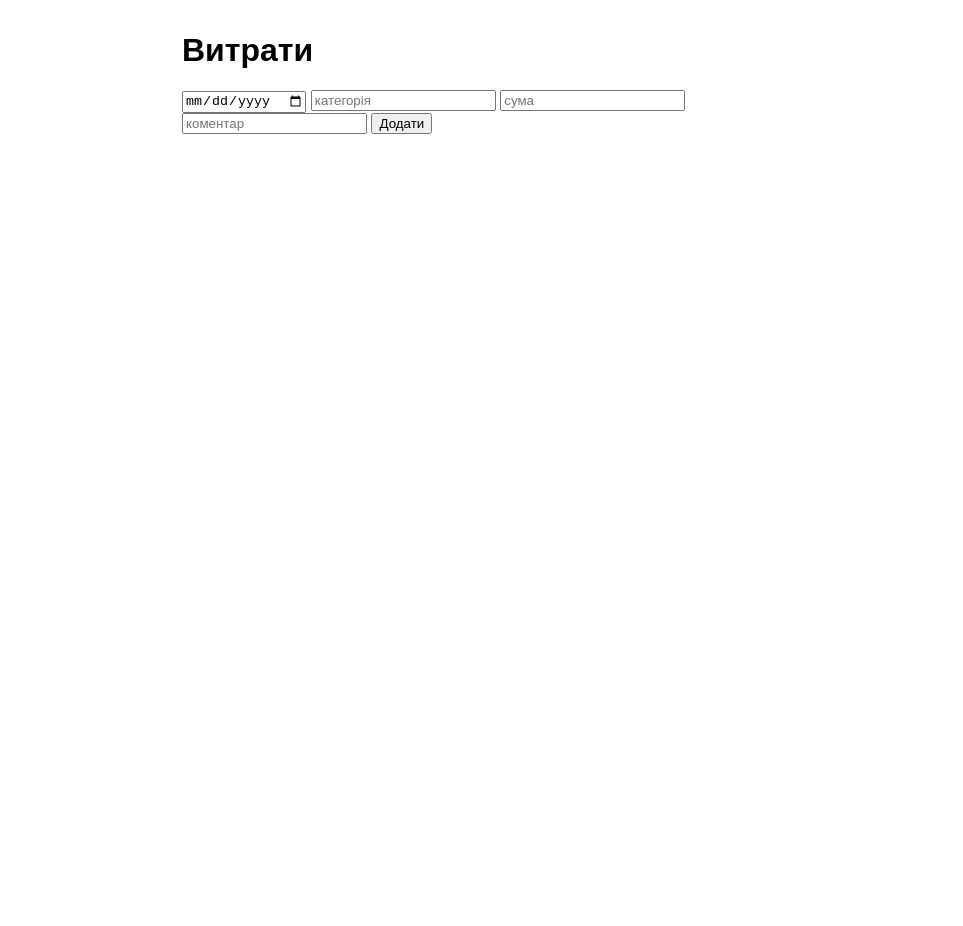
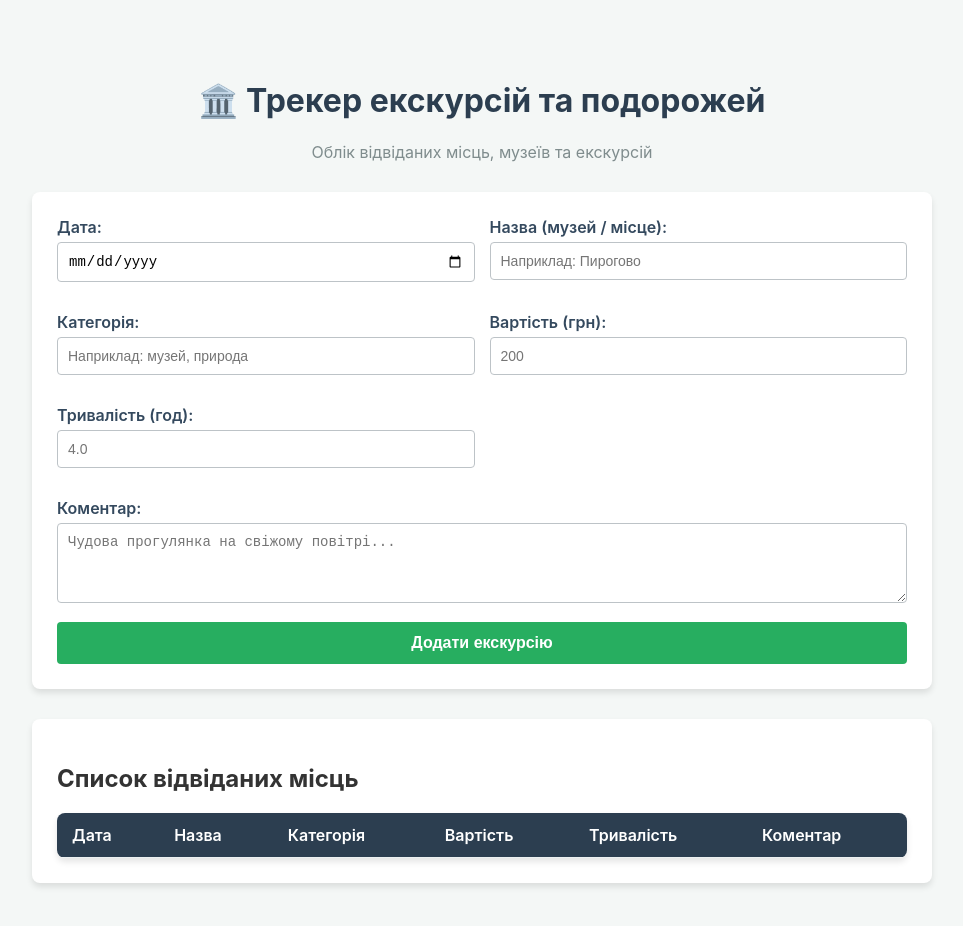
Before and after one commit to DariaAndrienkova/Lab6-13, a plain HTML site: page Myproject/frontend/index.html in a window 1280 px wide. Shown: the whole page, without its empty margins (158-1121 px from the left). Before the commit the page ends 800 px from the top, so only its background shows below. Drawn offline with Linux system fonts and the light colour scheme.

Commit message:
Update index.html

```diff
--- a/Myproject/frontend/index.html
+++ b/Myproject/frontend/index.html
@@ -1,61 +1,156 @@
 <!DOCTYPE html>
 <html lang="uk">
 <head>
-  <meta charset="utf-8">
-  <meta name="viewport" content="width=device-width, initial-scale=1">
-  <title>Витрати</title>
-  <style>
-    body { font-family: sans-serif; max-width: 600px; margin: 2rem auto; padding: 0 1rem; }
-    li { display: flex; justify-content: space-between; padding: .3rem 0; border-bottom: 1px solid #ddd; }
-  </style>
+    <meta charset="UTF-8">
+    <meta name="viewport" content="width=device-width, initial-scale=1.0">
+    <title>Трекер екскурсій та подорожей</title>
+    <style>
+        body {
+            font-family: -apple-system, BlinkMacSystemFont, "Segoe UI", Roboto, Helvetica, Arial, sans-serif;
+            background-color: #f4f7f6;
+            color: #333;
+            max-width: 900px;
+            margin: 40px auto;
+            padding: 20px;
+        }
+        h1 {
+            color: #2c3e50;
+            text-align: center;
+        }
+        .subtitle {
+            text-align: center;
+            color: #7f8c8d;
+            margin-bottom: 30px;
+        }
+        .card {
+            background: #fff;
+            padding: 25px;
+            border-radius: 8px;
+            box-shadow: 0 4px 6px rgba(0, 0, 0, 0.1);
+            margin-bottom: 30px;
+        }
+        .form-grid {
+            display: grid;
+            grid-template-columns: 1fr 1fr;
+            gap: 15px;
+        }
+        .form-group {
+            margin-bottom: 15px;
+        }
+        .form-group.full-width {
+            grid-column: span 2;
+        }
+        label {
+            display: block;
+            margin-bottom: 5px;
+            font-weight: 600;
+            color: #34495e;
+        }
+        input, textarea {
+            width: 100%;
+            padding: 10px;
+            border: 1px solid #bdc3c7;
+            border-radius: 4px;
+            box-sizing: border-box;
+            font-size: 14px;
+        }
+        textarea {
+            resize: vertical;
+            height: 80px;
+        }
+        button {
+            background-color: #27ae60;
+            color: white;
+            border: none;
+            padding: 12px 20px;
+            font-size: 16px;
+            border-radius: 4px;
+            cursor: pointer;
+            width: 100%;
+            font-weight: bold;
+            transition: background 0.2s;
+        }
+        button:hover {
+            background-color: #219653;
+        }
+        table {
+            width: 100%;
+            border-collapse: collapse;
+            background: #fff;
+            border-radius: 8px;
+            overflow: hidden;
+            box-shadow: 0 4px 6px rgba(0, 0, 0, 0.1);
+        }
+        th, td {
+            padding: 12px 15px;
+            text-align: left;
+            border-bottom: 1px solid #ecf0f1;
+        }
+        th {
+            background-color: #2c3e50;
+            color: white;
+            font-weight: 600;
+        }
+        tr:hover {
+            background-color: #f9f9f9;
+        }
+    </style>
 </head>
 <body>
-  <h1>Витрати</h1>
-  <form id="form">
-    <input id="date" type="date" required>
-    <input id="category" placeholder="категорія" required>
-    <input id="amount" type="number" step="0.01" placeholder="сума" required>
-    <input id="note" placeholder="коментар">
-    <button>Додати</button>
-  </form>
-  <p id="status"></p>
-  <ul id="list"></ul>
-  <script>
-    const API = "https://api.andrienkova.pp.ua";
 
-    async function load() {
-      const response = await fetch(API + "/items");
-      const items = await response.json();
-      const list = document.getElementById("list");
-      list.innerHTML = "";
-      for (const item of items) {
-        const li = document.createElement("li");
-        // Використовуємо textContent для захисту від XSS згідно з методичкою
-        li.textContent = ${item.date}  ${item.category}  ${item.amount}  ${item.note || ""};
-        list.appendChild(li);
-      }
-    }
+    <h1>🏛️ Трекер екскурсій та подорожей</h1>
+    <p class="subtitle">Облік відвіданих місць, музеїв та екскурсій</p>
 
-    document.getElementById("form").addEventListener("submit", async (event) => {
-      event.preventDefault();
-      const body = {
-        date: document.getElementById("date").value,
-        category: document.getElementById("category").value,
-        amount: document.getElementById("amount").value,
-        note: document.getElementById("note").value,
-      };
-      const response = await fetch(API + "/items", {
-        method: "POST",
-        headers: { "Content-Type": "application/json" },
-        body: JSON.stringify(body),
-      });
-      const result = await response.json();
-      document.getElementById("status").textContent =
-        response.ok ? "додано" : "помилка: " + result.error;
-      load();
-    });
+    <div class="card">
+        <form id="excursion-form">
+            <div class="form-grid">
+                <div class="form-group">
+                    <label for="date">Дата:</label>
+                    <input type="date" id="date" required>
+                </div>
+                <div class="form-group">
+                    <label for="name">Назва (музей / місце):</label>
+                    <input type="text" id="name" placeholder="Наприклад: Пирогово" required>
+                </div>
+                <div class="form-group">
+                    <label for="category">Категорія:</label>
+                    <input type="text" id="category" placeholder="Наприклад: музей, природа" required>
+                </div>
+                <div class="form-group">
+                    <label for="cost">Вартість (грн):</label>
+                    <input type="number" id="cost" step="0.01" placeholder="200" required>
+                </div>
+                <div class="form-group">
+                    <label for="duration">Тривалість (год):</label>
+                    <input type="number" id="duration" step="0.1" placeholder="4.0" required>
+                </div>
+                <div class="form-group full-width">
+                    <label for="comment">Коментар:</label>
+                  <textarea id="comment" placeholder="Чудова прогулянка на свіжому повітрі..."></textarea>
+                </div>
+            </div>
+            <button type="submit">Додати екскурсію</button>
+        </form>
+    </div>
 
-    load();
-  </script>
+    <div class="card">
+        <h2>Список відвіданих місць</h2>
+        <table id="excursions-table">
+            <thead>
+                <tr>
+                    <th>Дата</th>
+                    <th>Назва</th>
+                    <th>Категорія</th>
+                    <th>Вартість</th>
+                    <th>Тривалість</th>
+                    <th>Коментар</th>
+                </tr>
+            </thead>
+            <tbody id="table-body">
+                <!-- Сюди динамічно завантажуватимуться дані -->
+            </tbody>
+        </table>
+    </div>
+
 </body>
 </html>
```
